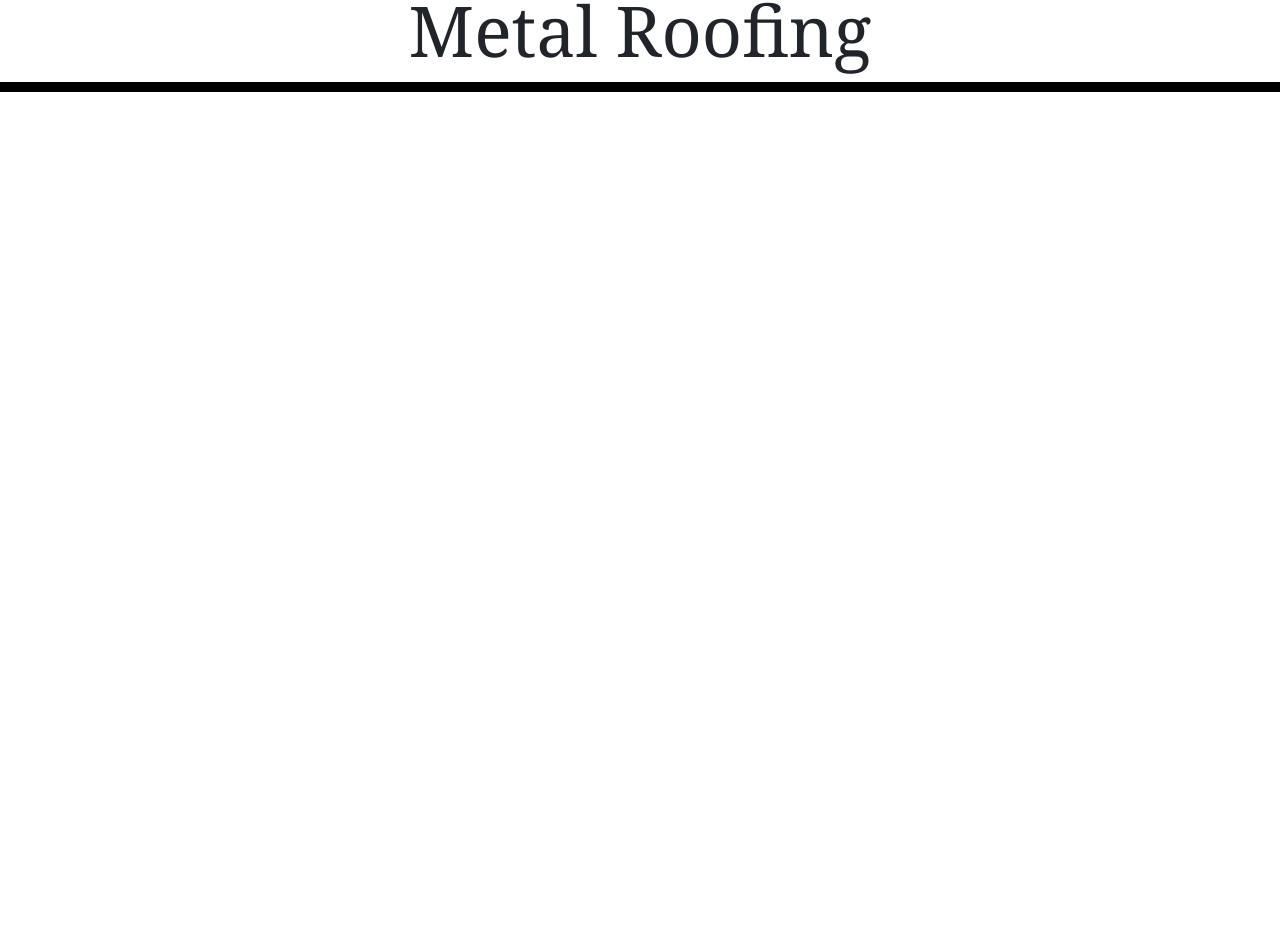
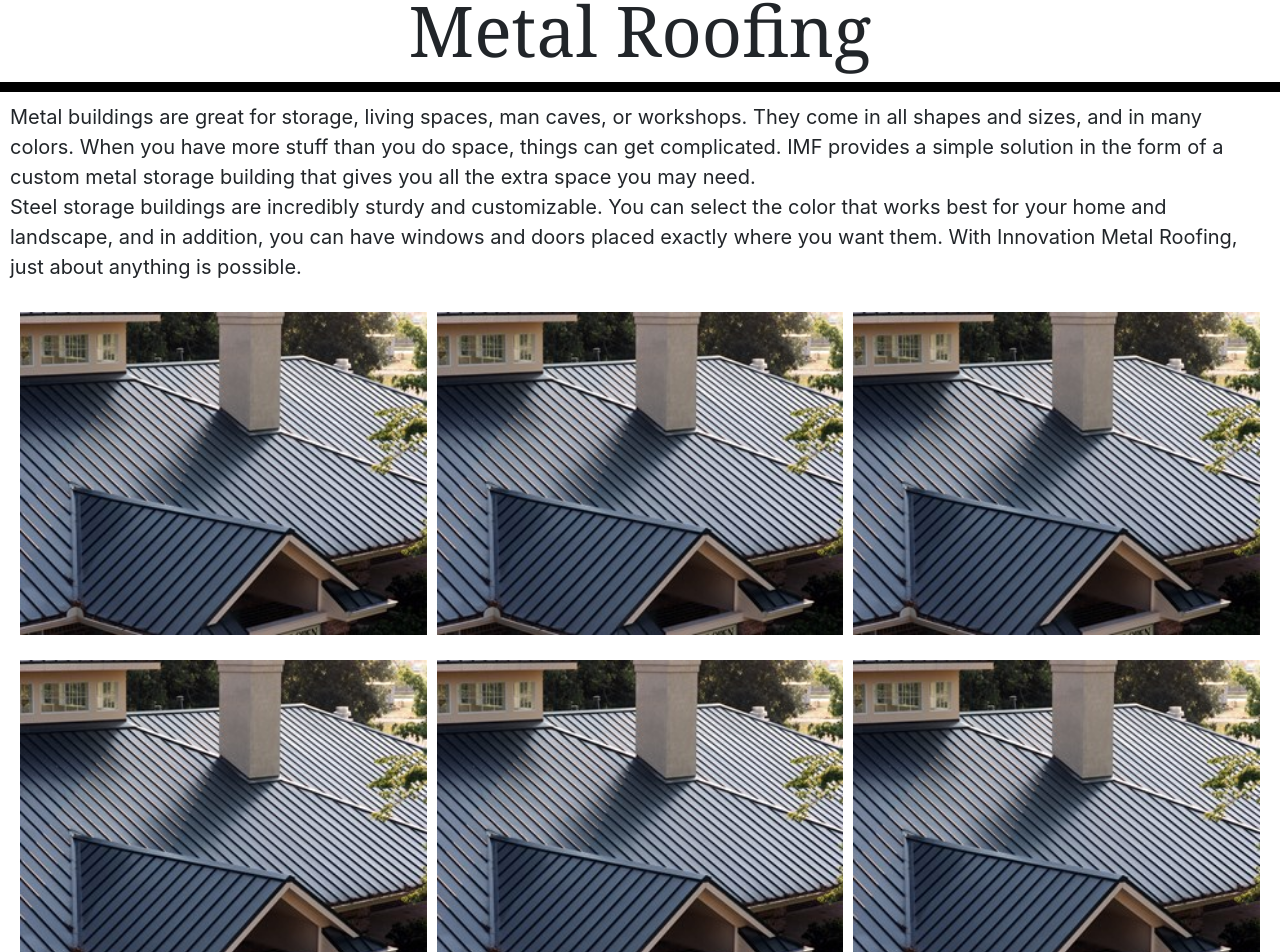
Before and after one commit to JeffSandov6/imf-site, a React (Create React App) app: page / in a window 1280 px wide. Shown: the part 132-1084 px from the top of the page. Before the commit the page ends 800 px from the top, so only its background shows below. Built offline with nearby package versions, Linux system fonts and the light colour scheme.

Commit message:
finished the structure for metal building page, now what i need is for gil and rob to provide the content that's supposed to go in the containers

```diff
--- a/src/pages/MetalBuilding/MetalBuilding.css
+++ b/src/pages/MetalBuilding/MetalBuilding.css
@@ -8,3 +8,12 @@ hr {
   border-width: 10px;
   background-color: black;
 }
+
+p {
+  font-size: 20px;
+}
+
+.mainText {
+  margin-left: 10px;
+  margin-right: 10px;
+}
--- a/src/pages/MetalBuilding/MetalBuilding.js
+++ b/src/pages/MetalBuilding/MetalBuilding.js
@@ -1,5 +1,7 @@
 import React, { Component } from 'react';
 import './MetalBuilding.css';
+
+//TODO: customize the 6 containers, are they going to be pictures, or are they going to be text boxes?
 
 class MetalBuilding extends Component {
   render() {
@@ -9,6 +11,69 @@ class MetalBuilding extends Component {
           <h1>Metal Roofing</h1>
         </div>
         <hr />
+        <div className="mainText">
+          <p>
+            Metal buildings are great for storage, living spaces, man caves, or
+            workshops. They come in all shapes and sizes, and in many colors.
+            When you have more stuff than you do space, things can get
+            complicated. IMF provides a simple solution in the form of a custom
+            metal storage building that gives you all the extra space you may
+            need. <br />
+            Steel storage buildings are incredibly sturdy and customizable. You
+            can select the color that works best for your home and landscape,
+            and in addition, you can have windows and doors placed exactly where
+            you want them. With Innovation Metal Roofing, just about anything is
+            possible.
+          </p>
+        </div>
+
+        <div className="col-sm-12 col-md-12">
+          <div className="column">
+            <img
+              src={require('./IMG_3840.jpg')}
+              alt="idk1"
+              style={{ width: '100%' }}
+            />
+          </div>
+          <div className="column">
+            <img
+              src={require('./IMG_3840.jpg')}
+              alt="idk1"
+              style={{ width: '100%' }}
+            />
+          </div>
+          <div className="column">
+            <img
+              src={require('./IMG_3840.jpg')}
+              alt="idk1"
+              style={{ width: '100%' }}
+            />
+          </div>
+        </div>
+
+        <div className="col-sm-12 col-md-12">
+          <div className="column">
+            <img
+              src={require('./IMG_3840.jpg')}
+              alt="idk1"
+              style={{ width: '100%' }}
+            />
+          </div>
+          <div className="column">
+            <img
+              src={require('./IMG_3840.jpg')}
+              alt="idk1"
+              style={{ width: '100%' }}
+            />
+          </div>
+          <div className="column">
+            <img
+              src={require('./IMG_3840.jpg')}
+              alt="idk1"
+              style={{ width: '100%' }}
+            />
+          </div>
+        </div>
       </div>
     );
   }
```
